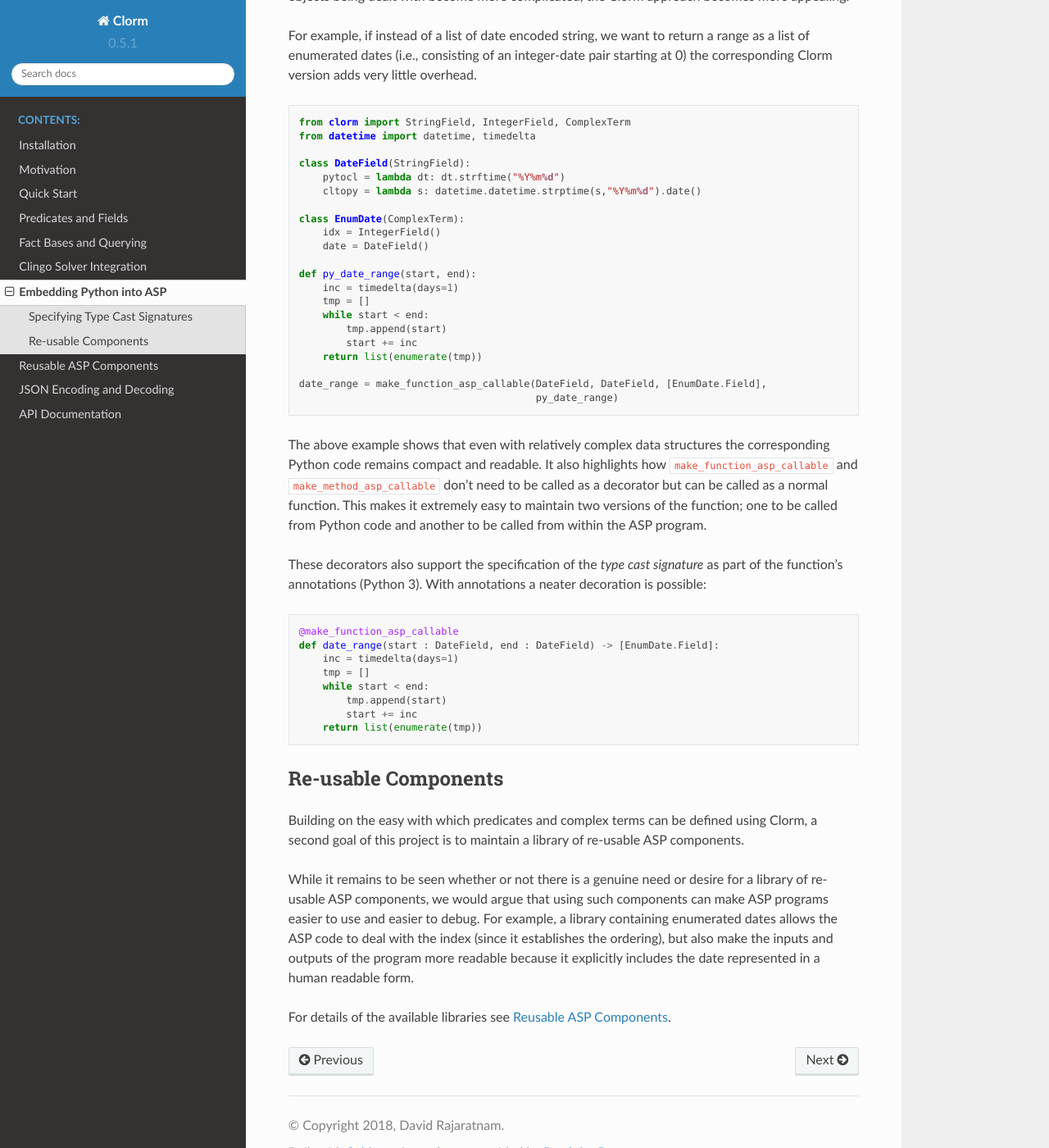
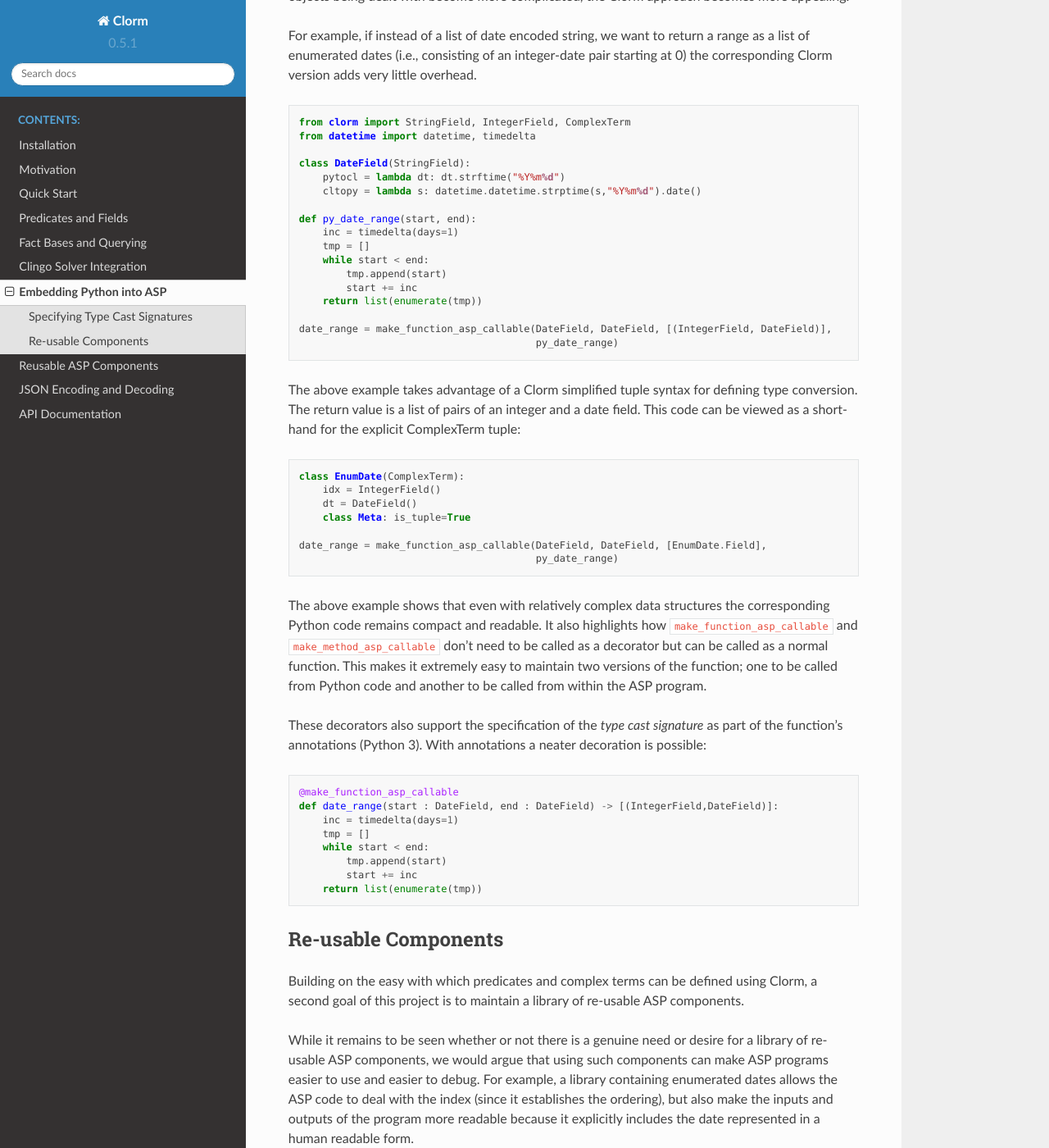
Before and after one commit to potassco/clorm, a Sphinx documentation site: the page built from docs/clorm/embedding.rst, in a window 1280 px wide and 1400 px high, scrolled down 1791 px. Shown: the whole window at 82% size. Built offline with Sphinx 7.4.7 and the Read the Docs theme 2.0.0, drawn with Linux system fonts in a browser that asks for light colours; some of the changed text lies outside the part shown.

Commit message:
Some documentation update for the Tuple based specification

```diff
--- a/docs/clorm/embedding.rst
+++ b/docs/clorm/embedding.rst
@@ -99,10 +99,6 @@ starting at 0) the corresponding Clorm version adds very little overhead.
        pytocl = lambda dt: dt.strftime("%Y%m%d")
        cltopy = lambda s: datetime.datetime.strptime(s,"%Y%m%d").date()
 
-   class EnumDate(ComplexTerm):
-       idx = IntegerField()
-       date = DateField()
-
    def py_date_range(start, end):
        inc = timedelta(days=1)
        tmp = []
@@ -111,8 +107,25 @@ starting at 0) the corresponding Clorm version adds very little overhead.
 	   start += inc
        return list(enumerate(tmp))
 
+   date_range = make_function_asp_callable(DateField, DateField, [(IntegerField, DateField)],
+                                           py_date_range)
+
+The above example takes advantage of a Clorm simplified tuple syntax for
+defining type conversion. The return value is a list of pairs of an integer and
+a date field. This code can be viewed as a short-hand for the explicit
+ComplexTerm tuple:
+
+
+.. code-block:: python
+
+   class EnumDate(ComplexTerm):
+       idx = IntegerField()
+       dt = DateField()
+       class Meta: is_tuple=True
+
    date_range = make_function_asp_callable(DateField, DateField, [EnumDate.Field],
                                            py_date_range)
+
 
 The above example shows that even with relatively complex data structures the
 corresponding Python code remains compact and readable. It also highlights how
@@ -128,7 +141,7 @@ decoration is possible:
 .. code-block:: python
 
    @make_function_asp_callable
-   def date_range(start : DateField, end : DateField) -> [EnumDate.Field]:
+   def date_range(start : DateField, end : DateField) -> [(IntegerField,DateField)]:
        inc = timedelta(days=1)
        tmp = []
        while start < end:
```
Also changed, not shown: other parts of docs/clorm/embedding.rst (+1 -1 lines).
